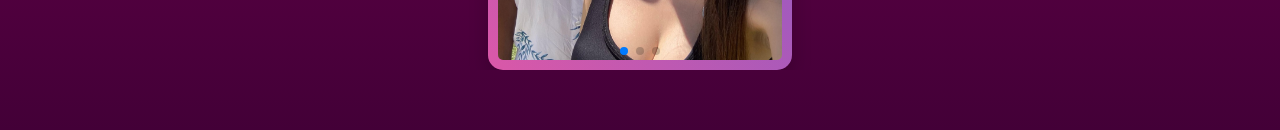
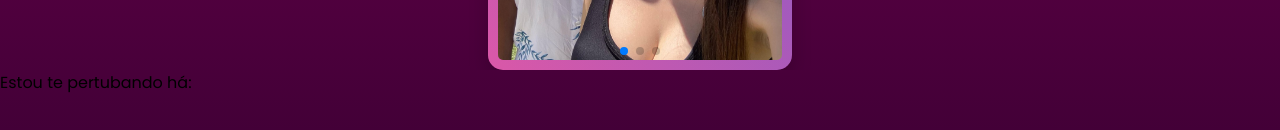
Before and after one commit to GuilhermeCostaBarbosa/dia-dos-namorados, a plain HTML site: page frontend/index.html in a window 1280 px wide. Shown: the part 618-748 px from the top of the page. Drawn offline with nearby package versions, Linux system fonts and the light colour scheme.

Commit message:
Update index.html
Adicionado o timer

```diff
--- a/frontend/index.html
+++ b/frontend/index.html
@@ -41,6 +41,11 @@
         <!-- <div class="swiper-scrollbar"></div> -->
         </div>
 
+        <section>
+            <p id="timer-text">Estou te pertubando há: </p>
+
+            <div id="timer"></div>
+        </section>
     </main>
 
     <script src="https://cdn.jsdelivr.net/npm/swiper@11/swiper-bundle.min.js"></script>
```
